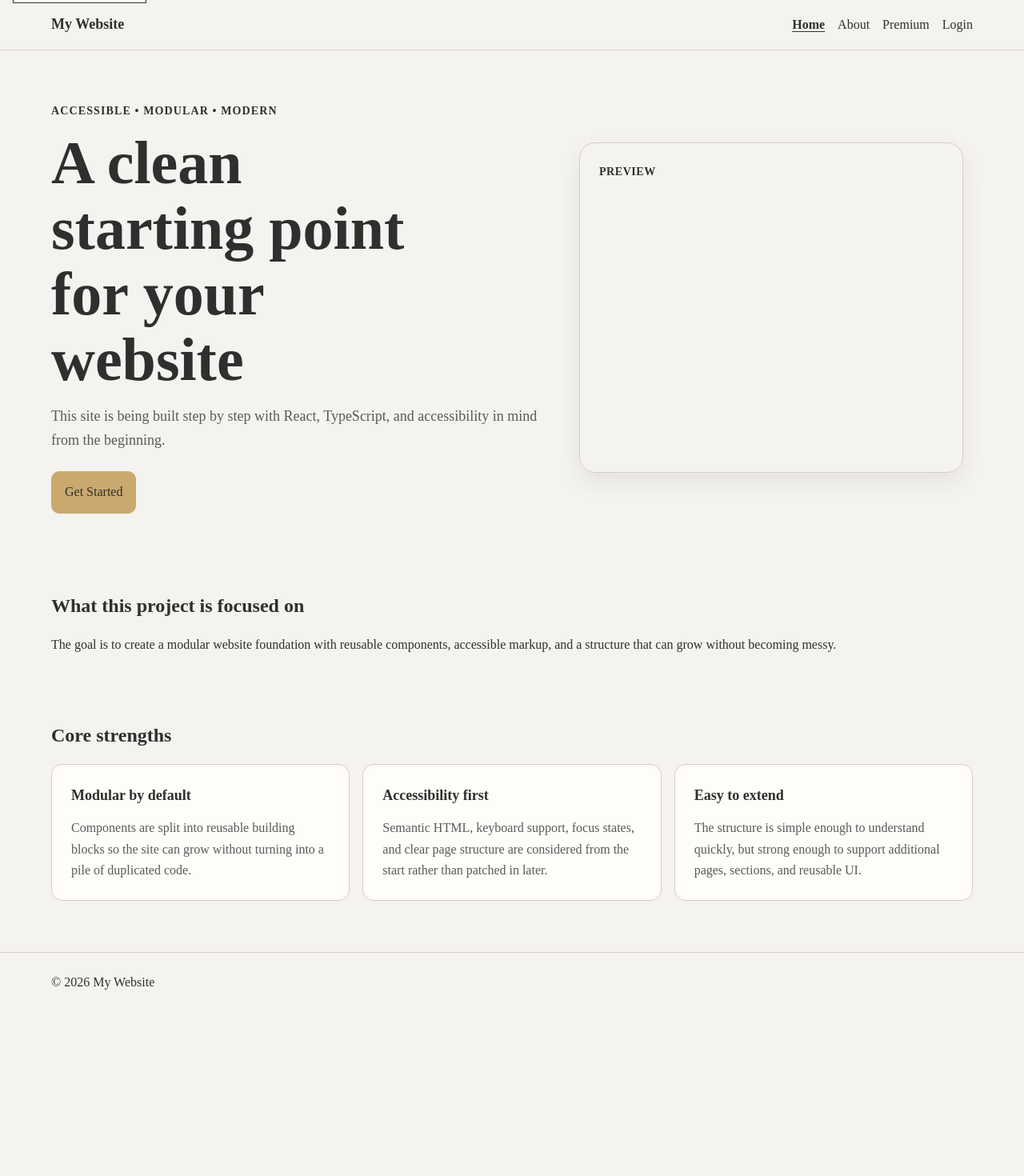
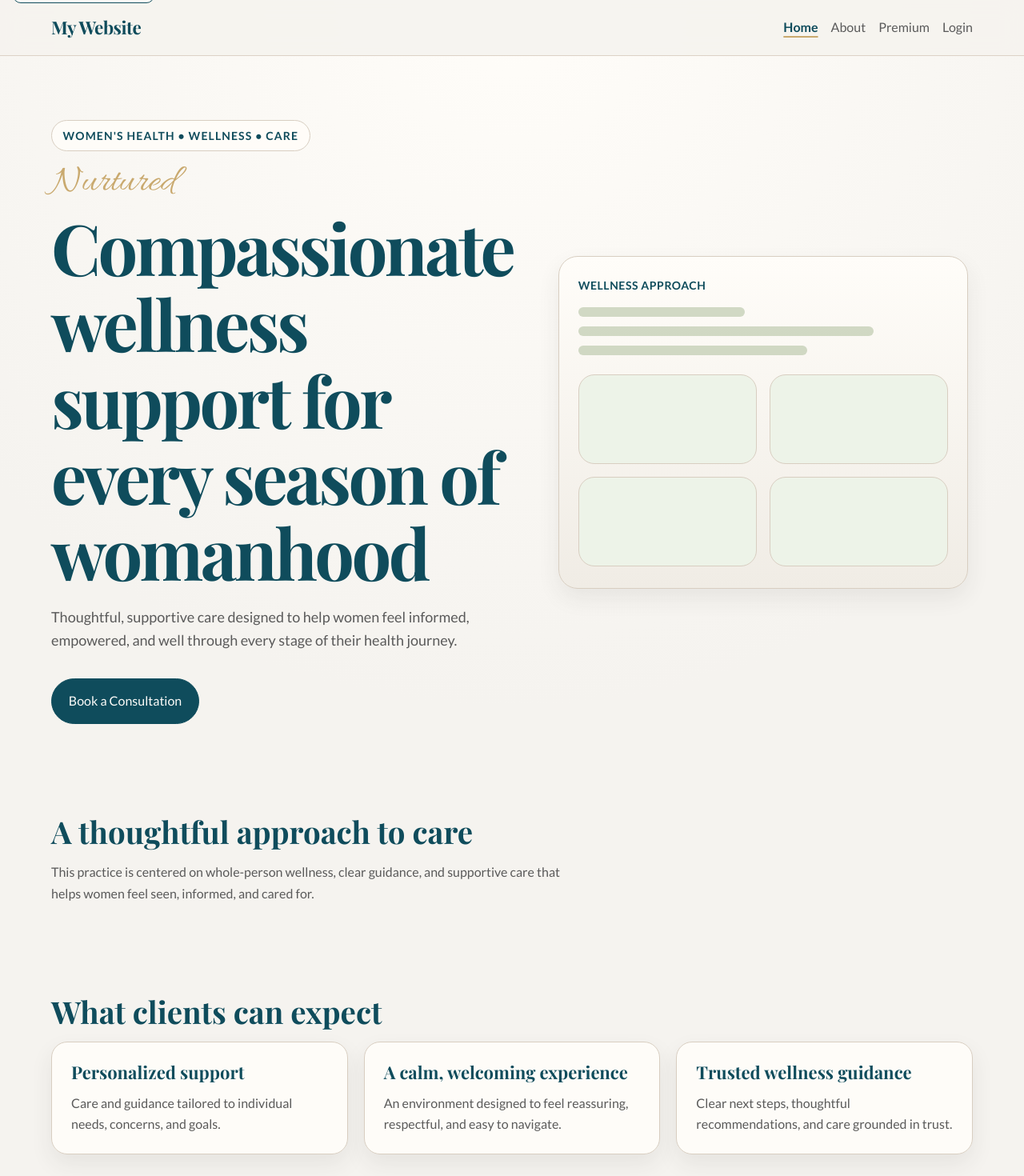
Before and after one commit to StefnotAdevyet/angiesSite, a React (Vite) app: page / in a window 1280 px wide. Shown: the top 1470 px of the page at 80% size. Before the commit the page ends 1282 px from the top, so only its background shows below. Built offline with nearby package versions, Linux system fonts and the light colour scheme.

Commit message:
Apply basic brand styling to global UI and homepage

```diff
--- a/src/pages/HomePage.tsx
+++ b/src/pages/HomePage.tsx
@@ -9,20 +9,22 @@ export function HomePage() {
             <Container as="section" className="hero" aria-labelledby="home-hero-title">
                 <div className="hero-layout">
                     <div className="hero-content">
-                        <p className="eyebrow">Accessible • Modular • Modern</p>
-                        <h1 id="home-hero-title">A clean starting point for your website</h1>
+                        <p className="eyebrow">Women&apos;s Health • Wellness • Care</p>
+                        <span className="hero-accent">Nurtured</span>
+                        <h1 id="home-hero-title">Compassionate wellness support for every season of womanhood</h1>
                         <p className="hero-copy">
-                            This site is being built step by step with React, TypeScript, and
-                            accessibility in mind from the beginning.
+                            Thoughtful, supportive care designed to help women feel informed,
+                            empowered, and well through every stage of their health journey.
                         </p>
 
                         <div className="hero-actions">
-                            <Button>Get Started</Button>
+                            <Button>Book a Consultation</Button>
                         </div>
                     </div>
+
                     <div className="hero-visual" aria-hidden="true">
                         <div className="hero-visual-card">
-                            <p className="hero-visual-label">Preview</p>
+                            <p className="hero-visual-label">Wellness Approach</p>
                             <div className="hero-visual-lines">
                                 <span />
                                 <span />
@@ -40,34 +42,30 @@ export function HomePage() {
             </Container>
 
             <Container>
-                <Section title="What this project is focused on" titleId="focus-title">
+                <Section title="A thoughtful approach to care" titleId="focus-title">
                     <p>
-                        The goal is to create a modular website foundation with reusable
-                        components, accessible markup, and a structure that can grow without
-                        becoming messy.
+                        This practice is centered on whole-person wellness, clear guidance,
+                        and supportive care that helps women feel seen, informed, and cared for.
                     </p>
                 </Section>
 
-                <Section title="Core strengths" titleId="strengths-title">
+                <Section title="What clients can expect" titleId="strengths-title">
                     <div className="card-grid">
-                        <Card title="Modular by default" titleId="card-modular-title">
+                        <Card title="Personalized support" titleId="card-support-title">
                             <p>
-                                Components are split into reusable building blocks so the site
-                                can grow without turning into a pile of duplicated code.
+                                Care and guidance tailored to individual needs, concerns, and goals.
                             </p>
                         </Card>
 
-                        <Card title="Accessibility first" titleId="card-accessibility-title">
+                        <Card title="A calm, welcoming experience" titleId="card-calm-title">
                             <p>
-                                Semantic HTML, keyboard support, focus states, and clear page
-                                structure are considered from the start rather than patched in later.
+                                An environment designed to feel reassuring, respectful, and easy to navigate.
                             </p>
                         </Card>
 
-                        <Card title="Easy to extend" titleId="card-extend-title">
+                        <Card title="Trusted wellness guidance" titleId="card-guidance-title">
                             <p>
-                                The structure is simple enough to understand quickly, but strong
-                                enough to support additional pages, sections, and reusable UI.
+                                Clear next steps, thoughtful recommendations, and care grounded in trust.
                             </p>
                         </Card>
                     </div>
--- a/src/styles/globals.css
+++ b/src/styles/globals.css
@@ -19,12 +19,13 @@ html {
 body {
     margin: 0;
     min-width: 320px;
-    font-family: var(--font-family-base);
+    font-family: var(--font-family-body);
     font-size: var(--font-size-sm);
     line-height: var(--line-height-base);
     font-weight: var(--font-weight-regular);
     color: var(--color-text);
-    background-color: var(--color-background);
+    background:
+        radial-gradient(circle at top, #fffdf9 0%, var(--color-background) 50%);
 }
 
 img {
@@ -47,7 +48,17 @@ p {
     margin-top: 0;
 }
 
-/* Visible keyboard focus state for accessibility */
+h1,
+h2,
+h3,
+h4,
+h5,
+h6 {
+    margin-top: 0;
+    font-family: var(--font-family-heading);
+    color: var(--color-primary);
+}
+
 :focus-visible {
     outline: 3px solid var(--color-focus);
     outline-offset: 2px;
@@ -57,24 +68,24 @@ p {
    Layout primitives
    ========================================================= */
 
-/* Shared content width wrapper */
 .container {
     width: min(100% - 2rem, var(--content-width));
     margin-inline: auto;
 }
 
-/* Shared vertical spacing for semantic content sections */
 .section {
-    padding: var(--space-8) 0;
+    padding: var(--space-12) 0;
 }
 
 .section h2 {
-    margin-top: 0;
     margin-bottom: var(--space-4);
+    font-size: clamp(1.9rem, 3vw, 2.6rem);
+    line-height: 1.15;
 }
 
-.section-callout {
-  margin-top: var(--space-6);
+.section p {
+    max-width: 42rem;
+    color: var(--color-text-muted);
 }
 
 /* =========================================================
@@ -82,10 +93,14 @@ p {
    ========================================================= */
 
 .site-header {
-    border-bottom: 1px solid var(--color-border);
+    position: sticky;
+    top: 0;
+    z-index: 50;
+    backdrop-filter: blur(14px);
+    background: rgba(245, 243, 239, 0.9);
+    border-bottom: 1px solid rgba(199, 183, 163, 0.55);
 }
 
-/* Header inner layout */
 .header-content {
     display: flex;
     align-items: center;
@@ -94,14 +109,15 @@ p {
     padding: var(--space-4) 0;
 }
 
-/* Site/brand title link */
 .site-title {
     text-decoration: none;
+    font-family: var(--font-family-heading);
     font-weight: var(--font-weight-bold);
-    font-size: var(--font-size-md);
+    font-size: 1.4rem;
+    color: var(--color-primary);
+    letter-spacing: -0.02em;
 }
 
-/* Primary nav list layout */
 .nav-list {
     display: flex;
     gap: var(--space-4);
@@ -110,16 +126,24 @@ p {
     padding: 0;
 }
 
-/* Base nav link */
 .nav-link {
     text-decoration: none;
+    color: var(--color-text-muted);
+    font-weight: var(--font-weight-medium);
+    transition: color 160ms ease;
 }
 
-/* Active nav state */
+.nav-link:hover {
+    color: var(--color-primary);
+}
+
 .nav-link-active {
+    color: var(--color-primary);
     font-weight: var(--font-weight-bold);
     text-decoration: underline;
-    text-underline-offset: 0.2em;
+    text-decoration-color: var(--color-accent);
+    text-underline-offset: 0.3em;
+    text-decoration-thickness: 2px;
 }
 
 /* =========================================================
@@ -127,84 +151,93 @@ p {
    ========================================================= */
 
 .hero {
-    padding: var(--space-16) 0;
+    padding: var(--space-20) 0 var(--space-16);
 }
 
-/* Two-column hero layout: content + visual */
 .hero-layout {
     display: grid;
-    grid-template-columns: 1.1fr 0.9fr;
-    gap: var(--space-8);
+    grid-template-columns: 1.05fr 0.95fr;
+    gap: var(--space-12);
     align-items: center;
 }
 
-/* Left-side content column */
 .hero-content {
-    max-width: 40rem;
+    max-width: 42rem;
 }
 
-/* Small uppercase label above hero heading */
 .eyebrow {
-    margin: 0 0 var(--space-3);
+    display: inline-block;
+    margin: 0 0 var(--space-4);
+    padding: 0.45rem 0.85rem;
+    border: 1px solid var(--color-border);
+    border-radius: var(--radius-pill);
+    background: rgba(255, 253, 249, 0.9);
+    color: var(--color-primary);
     font-size: var(--font-size-xs);
     font-weight: var(--font-weight-bold);
     letter-spacing: var(--letter-spacing-eyebrow);
     text-transform: uppercase;
 }
 
-/* Main hero heading */
 .hero h1 {
-    margin-top: 0;
-    margin-bottom: var(--space-4);
-    max-width: 12ch;
-    font-size: var(--font-size-xl);
+    margin-bottom: var(--space-5);
+    max-width: 11ch;
+    font-size: var(--font-size-display);
     line-height: var(--line-height-tight);
+    letter-spacing: -0.04em;
+    color: var(--color-primary);
 }
 
-/* Supporting hero paragraph */
+.hero-accent {
+    display: block;
+    margin-bottom: var(--space-2);
+    font-family: var(--font-family-accent);
+    font-size: clamp(2rem, 5vw, 3rem);
+    font-weight: var(--font-weight-regular);
+    color: var(--color-accent);
+    line-height: 1;
+}
+
 .hero-copy {
     max-width: 38rem;
-    margin-bottom: var(--space-6);
+    margin-bottom: var(--space-8);
     font-size: var(--font-size-md);
     color: var(--color-text-muted);
 }
 
-/* CTA row in hero */
 .hero-actions {
     display: flex;
     gap: var(--space-4);
     flex-wrap: wrap;
 }
 
-/* Right-side visual wrapper */
 .hero-visual {
     display: flex;
     justify-content: center;
 }
 
-/* Decorative preview card used as hero visual placeholder */
 .hero-visual-card {
-    width: min(100%, 30rem);
-    min-height: 24rem;
+    width: min(100%, 32rem);
+    min-height: 26rem;
     padding: var(--space-6);
     border: 1px solid var(--color-border);
-    border-radius: var(--radius-lg);
+    border-radius: var(--radius-xl);
     background: linear-gradient(180deg,
-            var(--color-surface) 0%,
-            var(--color-surface-subtle) 100%);
+            rgba(255, 253, 249, 0.98) 0%,
+            var(--color-surface-soft) 100%);
     box-shadow: var(--shadow-card);
 }
 
-/* Small label inside the visual card */
 .hero-visual-label {
     margin: 0 0 var(--space-4);
+    font-family: var(--font-family-body);
     font-size: var(--font-size-xs);
     font-weight: var(--font-weight-bold);
     text-transform: uppercase;
     letter-spacing: var(--letter-spacing-label);
+    color: var(--color-primary);
 }
 
-/* Placeholder text rows inside hero visual */
 .hero-visual-lines {
     display: grid;
     gap: var(--space-3);
@@ -215,10 +248,10 @@ p {
     display: block;
     height: 0.75rem;
     border-radius: var(--radius-pill);
-    background: var(--color-skeleton);
+    background: var(--color-secondary);
+    opacity: 0.45;
 }
 
-/* Vary widths so the placeholder feels more natural */
 .hero-visual-lines span:nth-child(1) {
     width: 45%;
 }
@@ -231,7 +264,6 @@ p {
     width: 62%;
 }
 
-/* Placeholder card grid inside the hero visual */
 .hero-visual-grid {
     display: grid;
     grid-template-columns: repeat(2, 1fr);
@@ -240,39 +272,47 @@ p {
 
 .hero-visual-grid div {
     min-height: 7rem;
-    border-radius: var(--radius-md);
-    background: var(--color-surface-muted);
-    border: 1px solid var(--color-border-subtle);
+    border-radius: var(--radius-lg);
+    background: var(--color-surface-sage);
+    border: 1px solid var(--color-border);
 }
 
 /* =========================================================
    Card components / feature grid
    ========================================================= */
 
-/* Responsive card grid */
 .card-grid {
     display: grid;
     grid-template-columns: repeat(auto-fit, minmax(16rem, 1fr));
-    gap: var(--space-4);
+    gap: var(--space-5);
 }
 
-/* Base card surface */
 .card {
     height: 100%;
     padding: var(--space-6);
     border: 1px solid var(--color-border);
-    border-radius: var(--radius-md);
-    background: var(--color-surface);
+    border-radius: var(--radius-lg);
+    background: rgba(255, 253, 249, 0.95);
+    box-shadow: var(--shadow-card);
+    transition:
+        transform 180ms ease,
+        box-shadow 180ms ease,
+        border-color 180ms ease;
 }
 
-/* Card heading */
-.card-title {
-    margin-top: 0;
-    margin-bottom: var(--space-3);
-    font-size: var(--font-size-md);
+.card:hover {
+    transform: translateY(-2px);
+    box-shadow: var(--shadow-card-hover);
+    border-color: var(--color-border-strong);
 }
 
-/* Card body copy */
+.card-title {
+    margin-bottom: var(--space-3);
+    font-size: var(--font-size-lg);
+    line-height: 1.2;
+    color: var(--color-primary);
+}
+
 .card p {
     margin-bottom: 0;
     color: var(--color-text-muted);
@@ -282,24 +322,29 @@ p {
    Buttons
    ========================================================= */
 
-/* Primary button styling */
 .button {
-    border: 1px solid var(--color-accent);
-    border-radius: var(--radius-sm);
-    background: var(--color-accent);
-    color: var(--color-accent-contrast);
-    padding: 0.75rem 1rem;
+    border: 1px solid var(--color-primary);
+    border-radius: var(--radius-pill);
+    background: var(--color-primary);
+    color: var(--color-text-on-dark);
+    padding: 0.9rem 1.3rem;
     cursor: pointer;
+    font-weight: var(--font-weight-medium);
+    transition:
+        background-color 160ms ease,
+        border-color 160ms ease,
+        transform 160ms ease,
+        box-shadow 160ms ease;
 }
 
 .button:hover {
-    background: var(--color-accent-hover);
+    background: var(--color-primary-hover);
+    border-color: var(--color-primary-hover);
+    transform: translateY(-1px);
 }
 
-.button-row {
-  display: flex;
-  flex-wrap: wrap;
-  gap: var(--space-4);
+.button:active {
+    transform: translateY(0);
 }
 
 /* =========================================================
@@ -308,15 +353,15 @@ p {
 
 .site-footer {
     border-top: 1px solid var(--color-border);
-    margin-top: var(--space-8);
+    margin-top: var(--space-16);
     padding: var(--space-6) 0;
+    color: var(--color-text-muted);
 }
 
 /* =========================================================
    Accessibility helpers
    ========================================================= */
 
-/* Skip link stays offscreen until focused by keyboard users */
 .skip-link {
     position: absolute;
     top: -3rem;
@@ -324,7 +369,8 @@ p {
     z-index: 1000;
     padding: 0.75rem 1rem;
     background: var(--color-surface);
-    border: 1px solid var(--color-text);
+    border: 1px solid var(--color-primary);
+    border-radius: var(--radius-sm);
     text-decoration: none;
 }
 
@@ -333,22 +379,56 @@ p {
 }
 
 /* =========================================================
+   Utility helpers
+   ========================================================= */
+
+.button-row {
+    display: flex;
+    flex-wrap: wrap;
+    gap: var(--space-4);
+}
+
+.button-link {
+    text-decoration: none;
+}
+
+.section-callout {
+    margin-top: var(--space-6);
+}
+
+.premium-content {
+    margin-top: var(--space-6);
+    padding-top: var(--space-6);
+    border-top: 1px solid var(--color-border);
+}
+
+/* =========================================================
    Responsive adjustments
    ========================================================= */
 
 @media (max-width: 800px) {
+    .header-content {
+        flex-direction: column;
+        align-items: flex-start;
+    }
 
-    /* Collapse hero into a single column on smaller screens */
+    .nav-list {
+        flex-wrap: wrap;
+    }
+
+    .hero {
+        padding: var(--space-16) 0 var(--space-12);
+    }
+
     .hero-layout {
         grid-template-columns: 1fr;
+        gap: var(--space-8);
     }
 
-    /* Allow heading to use full width when stacked */
     .hero h1 {
         max-width: none;
     }
 
-    /* Align visual block with content on mobile */
     .hero-visual {
         justify-content: flex-start;
     }
```
